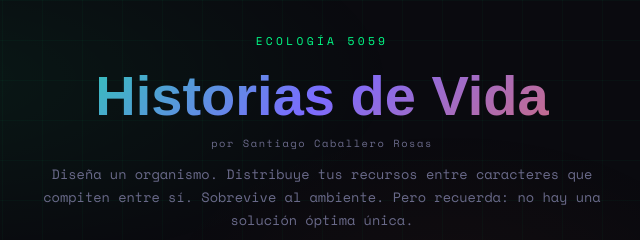
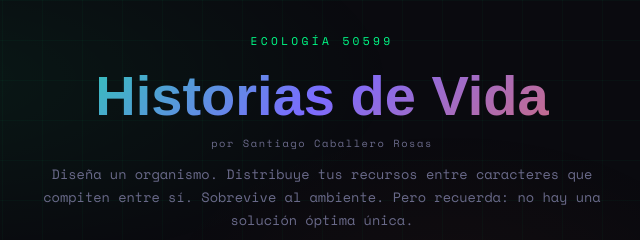
Before and after one commit to axiomatheou/TradeOffs, a plain HTML site: page index.html in a window 1280 px wide. Shown: the top 240 px of the page, 318-958 px from the left. Drawn offline with nearby package versions, Linux system fonts and the light colour scheme; a web font is replaced by a local one.

Commit message:
Update index.html

```diff
--- a/index.html
+++ b/index.html
@@ -632,7 +632,7 @@
 
   <!-- ENCABEZADO -->
   <div class="header">
-    <div class="eyebrow">Ecología 5059</div>
+    <div class="eyebrow">Ecología 50599</div>
     <h1>Historias de Vida</h1>
     <div class="author-tag">por Santiago Caballero Rosas</div>
     <p>Diseña un organismo. Distribuye tus recursos entre caracteres que compiten entre sí. Sobrevive al ambiente. Pero recuerda: no hay una solución óptima única.</p>
```
